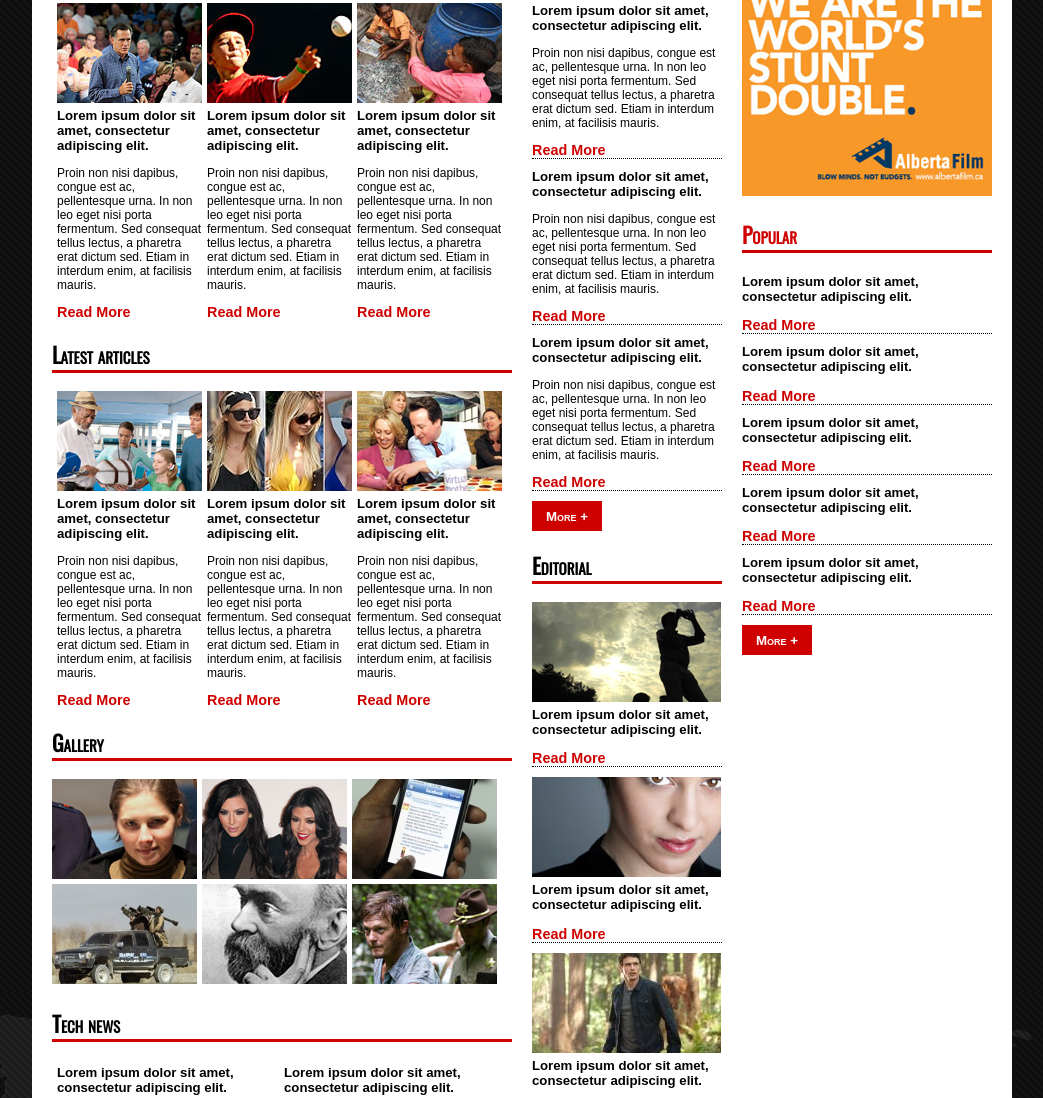
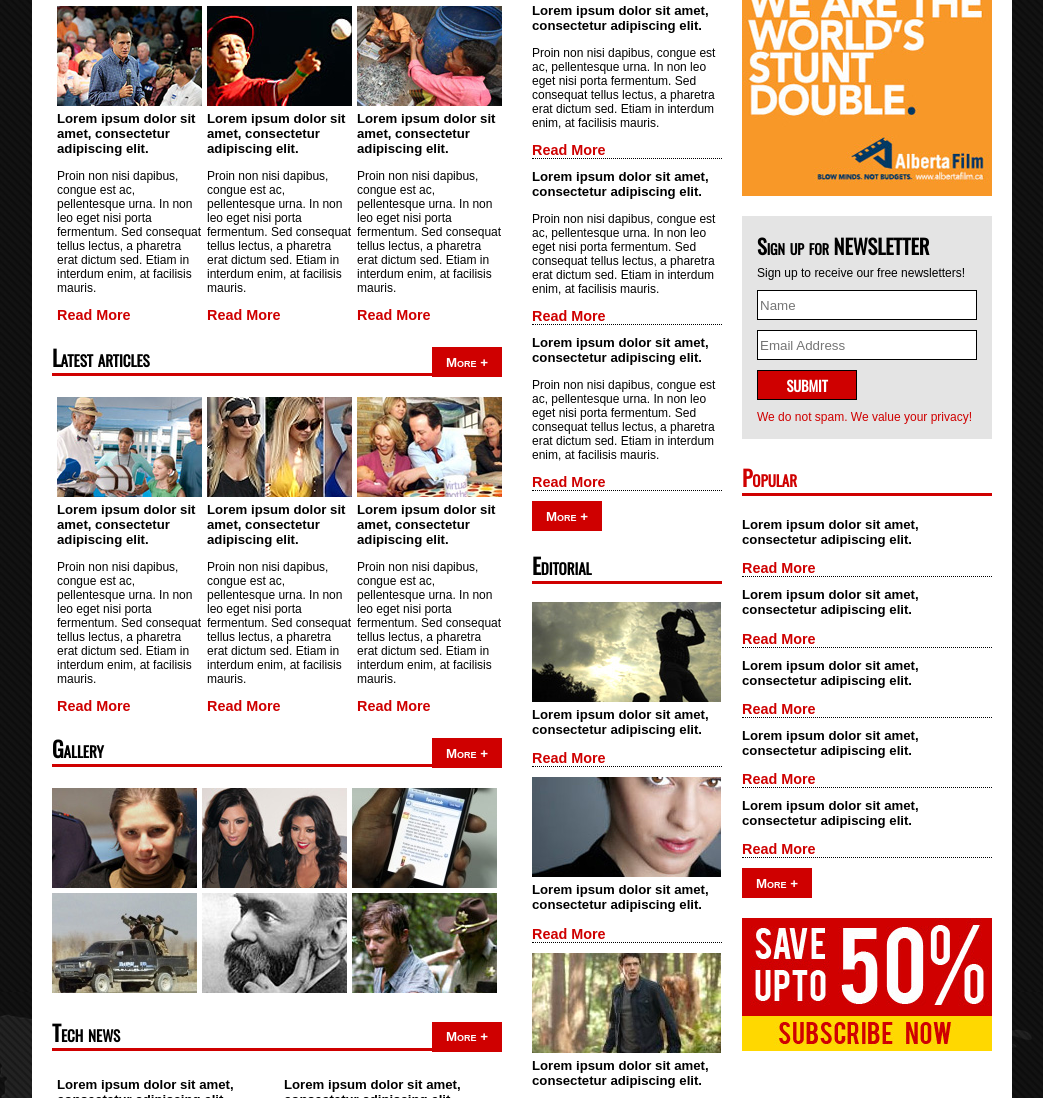
Before and after one commit to a-gurgul/strona_news, a plain HTML site: page index.html in a window 1280 px wide. Shown: the part 628-1726 px from the top of the page, without its empty margins (118-1161 px from the left). Drawn offline with nearby package versions, Linux system fonts and the light colour scheme.

Commit message:
Buttony, input:search, uzupełnione aside.

```diff
--- a/index.html
+++ b/index.html
@@ -82,7 +82,7 @@
 				<div id="news">
 					<div class="left">
 						<section>
-							<h1>From around the world</h1>
+							<div class="top"><h1>From around the World</h1><button class="button_top"><span>More +</span></button></div>
 							<div class="article_row">
 								<article>
 									<figure><img src="img/world_foto1.jpg"/></figure>
@@ -115,7 +115,7 @@
 						</section>
 
 						<section>
-							<h1>Latest articles</h1>
+							<div class="top"><h1>Latest articles</h1><button class="button_top"><span>More +</span></button></div>
 							<div class="article_row">
 								<article>
 
@@ -147,7 +147,7 @@
 						</section>
 
 						<section>
-							<h1>Gallery</h1>
+							<div class="top"><h1>Gallery</h1><button class="button_top"><span>More +</span></button></div>
 							<div class="article_row gallery">
 
 								<figure><a hfer="#"><img src="img/gallery_foto1.jpg"/></a></figure>
@@ -167,7 +167,7 @@
 						</section>
 
 						<section>
-							<h1>Tech news</h1>
+							<div class="top"><h1>Tech news</h1><button class="button_top"><span>More +</span></button></div>
 							<div class="article_row tech">
 								<article>
 									<div class="article_text">
@@ -293,7 +293,17 @@
 					</div>
 				</div>
 				<div class="right_advert"><a href="#"><img src="img/add_right.jpg"/></div>
-				<div id="newsletter"></div>
+				<div id="newsletter">
+						<h1>Sign up for NEWSLETTER</h1>
+						<span>Sign up to receive our free newsletters!</span>
+						<form action="" method="POST">
+							<input type="text" name="name" placeholder="Name" required></input>
+							<input type="email" name="email" placeholder="Email Address" required></input>
+							<input type="submit" value="SUBMIT"></input>
+							<br/>
+							<span id="after_submit_text">We do not spam. We value your privacy!</span>
+						</form>
+				</div>
 
 				<section id="popular">
 					<h1>Popular</h1>
@@ -325,7 +335,7 @@
 					</div>
 					<button class="button_after"><span>More +</span></button>
 				</section>
-				<div id="advert_subscribe"></div>
+				<div id="advert_subscribe"><a href="#"><img src="img/subscribe_now.jpg"/></a></div>
 
 			</aside>
 
--- a/news_style.css
+++ b/news_style.css
@@ -125,8 +125,9 @@ a
 #search input:focus
 {
 	border: 3px solid #555;
-	height: 36px;
-	width: 255px;
+	min-height: 30px;
+	max-height: 34px;
+	width: 210px;
 	box-sizing: border-box;
 }
 
@@ -135,9 +136,8 @@ a
 	float: left;
 	max-height: 28px;
 	min-height: 25px;
-	width: 250px;
+	width: 210px;
 	display: inline-block;
-	position: relative;
 	box-sizing: content-box;
 	border:1px solid #000;
 	max-height: 100%;
@@ -151,10 +151,8 @@ a
 	display: inline-block;
 	height: 28px;
 	width: 32px;
-	position: absolute;
-	right:200px;
-	top: 95px;
 	z-index: 2;
+	border: 1px solid #000;
 }
 
 #search span img
@@ -186,12 +184,12 @@ nav ul li
 	font-family: 'Oswald', sans-serif;
 	font-size: 1.6em;
 	line-height: 45px;
-	padding-right: 22px;
+	padding:0 11px;
 }
 
-#main_nav ul li:last-child > a
+#main_nav ul li:hover > a
 {
-	padding-right: 0;
+	background-color: #cf0000;
 }
 
 #content
@@ -270,6 +268,11 @@ aside
 	height: 67px;
 	margin: 0 0 8px 0;
 	padding: 0;
+}
+
+#photos_column figure:hover
+{
+	cursor: pointer;
 }
 
 #photos_column figure > img
@@ -520,6 +523,48 @@ h3
 	font-weight: bold;
 }
 
+.button_top
+{
+	background-color: #cf0000;
+	width: 70px;
+	height: 30px;
+	padding: 5px;
+	border:none;
+	cursor: pointer;
+}
+
+.button_top span
+{
+	color: #fff;
+	font-variant: small-caps;
+	font-weight: bold;
+	display: inline-block;
+}
+
+.top
+{
+	display: inline-block;
+	overflow: hidden;
+	margin: 0;
+	padding: 0;
+}
+
+.top h1
+{
+	float: left;
+	border:none;
+	width: 380px;
+	z-index: 1;
+}
+
+.top button
+{
+	float: left;
+	margin: 0;
+	z-index: 5;
+	margin-top: 24px;
+}
+
 .button_after
 {
 	background-color: #cf0000;
@@ -553,6 +598,61 @@ h3
 	width: 100%;
 }
 
+#advert_subscribe
+{
+	width: 250px;
+	margin-top: 20px;
+}
+
+#newsletter
+{
+	background-color: #e4e4e4;
+	width: 220px;
+	margin:20px 0;
+	padding: 15px;
+	color: #000;
+}
+
+#newsletter h1
+{
+	font-weight: bold;
+	font-variant: small-caps;
+	font-size: 1.7em;
+	font-family: 'Oswald', sans-serif;
+	font-stretch: 2px;
+	display: block;
+	padding: 0;
+	margin: 0 0 5px 0;
+}
+
+#newsletter input
+{
+	border:1px solid #000;
+	height: 30px;
+	box-sizing: border-box;
+	width: 220px;
+	margin-top: 10px;
+}
+
+#newsletter input[type=submit]
+{
+
+	width: 100px;
+	margin: 10px auto;
+	font-size: 1.2em;
+	font-family: "Oswald",sans-serif;
+	color: #fff;
+	background-color: #cf0000;
+	font-stretch: 1px;
+	font-weight: bold;
+	cursor: pointer;
+}
+
+#after_submit_text
+{
+	color: #cf0000;
+}
+
 footer
 {
 	height: 100px;
@@ -566,6 +666,12 @@ footer
 	color: #000;
 	display: inline-block;
 	padding:5px 10px;
+	border-right: 1px dotted #000;
+}
+
+#bottom_menu li:last-child > a
+{
+	border-right: none;
 }
 
 #bottom_footer
```
Also changed, not shown: img/subscribe_now.jpg (added).
